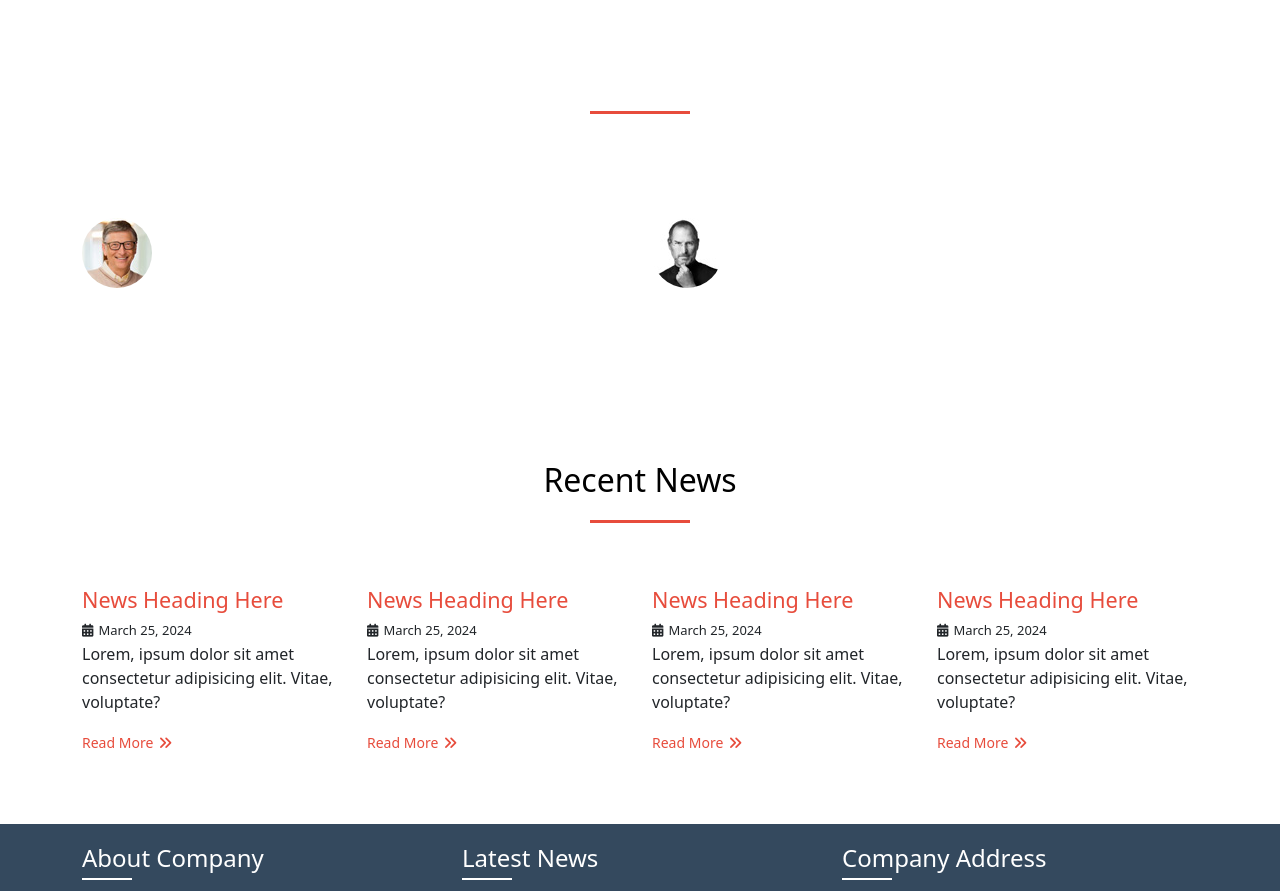
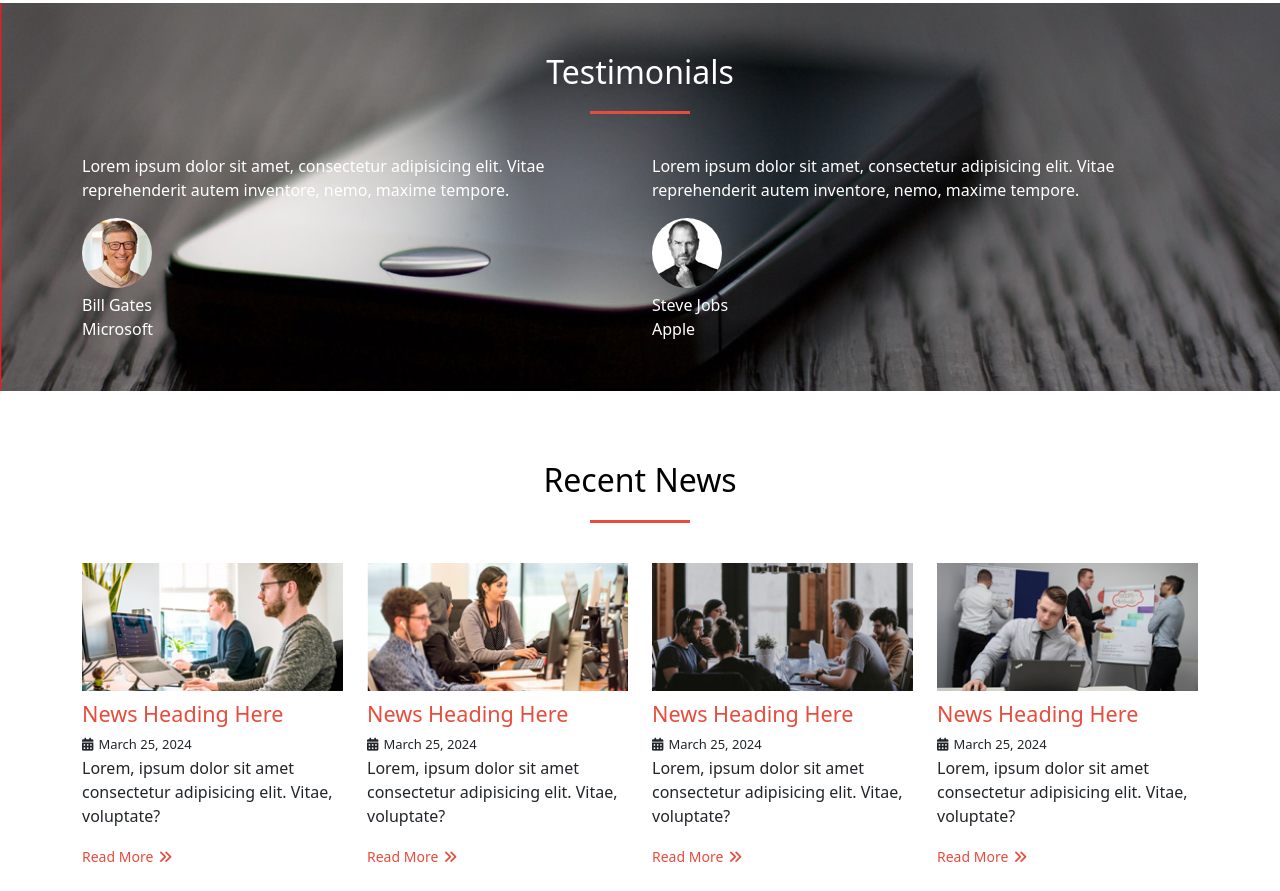
Before and after one commit to abdulsaeed123/Bootstrap-Temp, a plain HTML site: page index.html in a window 1280 px wide. Shown: the part 853-1744 px from the top of the page. Drawn offline with nearby package versions, Linux system fonts and the light colour scheme; the site is published under a folder, as on GitHub Pages, so addresses that start at the root find nothing.

Commit message:
modified the layout

```diff
--- a/index.html
+++ b/index.html
@@ -131,7 +131,7 @@
         </div>
         <div class="col-md-6 col-lg-3">
           <div class="news-post">
-            <img src="/images/post-1.jpg" alt="" />
+            <img src="./images/post-1.jpg" alt="" />
             <h3><a href="">News Heading Here</a></h3>
             <div class="post-date">March 25, 2024</div>
             <p>
@@ -143,7 +143,7 @@
         </div>
         <div class="col-md-6 col-lg-3">
           <div class="news-post">
-            <img src="/images/post-2.jpg" alt="" />
+            <img src="./images/post-2.jpg" alt="" />
             <h3><a href="">News Heading Here</a></h3>
             <div class="post-date">March 25, 2024</div>
             <p>
@@ -155,7 +155,7 @@
         </div>
         <div class="col-md-6 col-lg-3">
           <div class="news-post">
-            <img src="/images/post-3.jpg" alt="" />
+            <img src="./images/post-3.jpg" alt="" />
             <h3><a href="">News Heading Here</a></h3>
             <div class="post-date">March 25, 2024</div>
             <p>
@@ -167,7 +167,7 @@
         </div>
         <div class="col-md-6 col-lg-3">
           <div class="news-post">
-            <img src="/images/post-4.jpg" alt="" />
+            <img src="./images/post-4.jpg" alt="" />
             <h3><a href="">News Heading Here</a></h3>
             <div class="post-date">March 25, 2024</div>
             <p>
--- a/main.css
+++ b/main.css
@@ -82,7 +82,7 @@
 
 #testimonials {
   color: #fff;
-  background: url(/images/testimonial-bg.jpg) no-repeat 0 0;
+  background: url(./images/testimonial-bg.jpg) no-repeat 0 0;
   background-size: cover;
   padding: 50px 0;
   position: relative;
```
